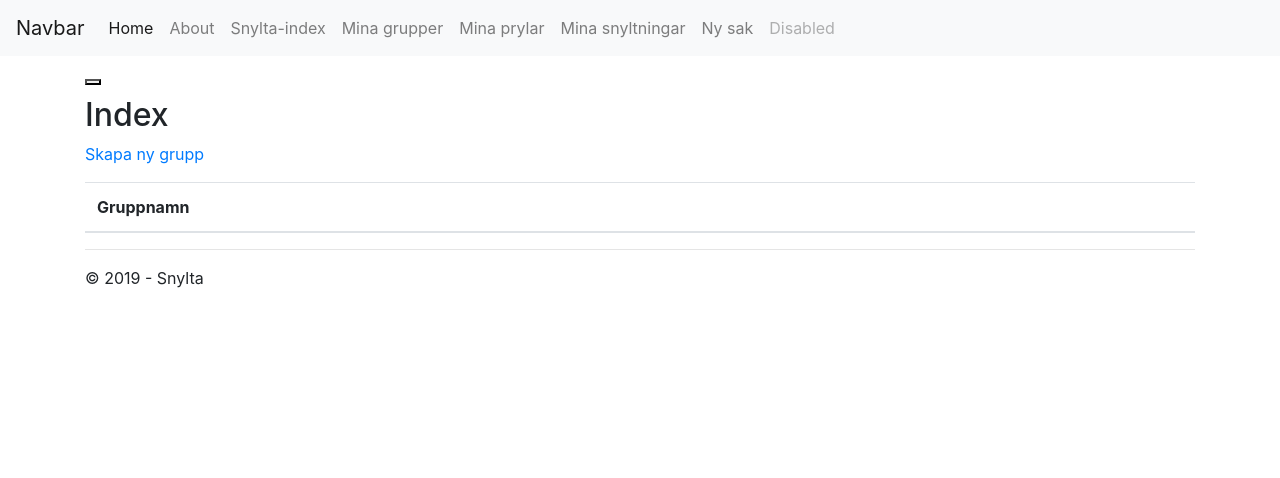
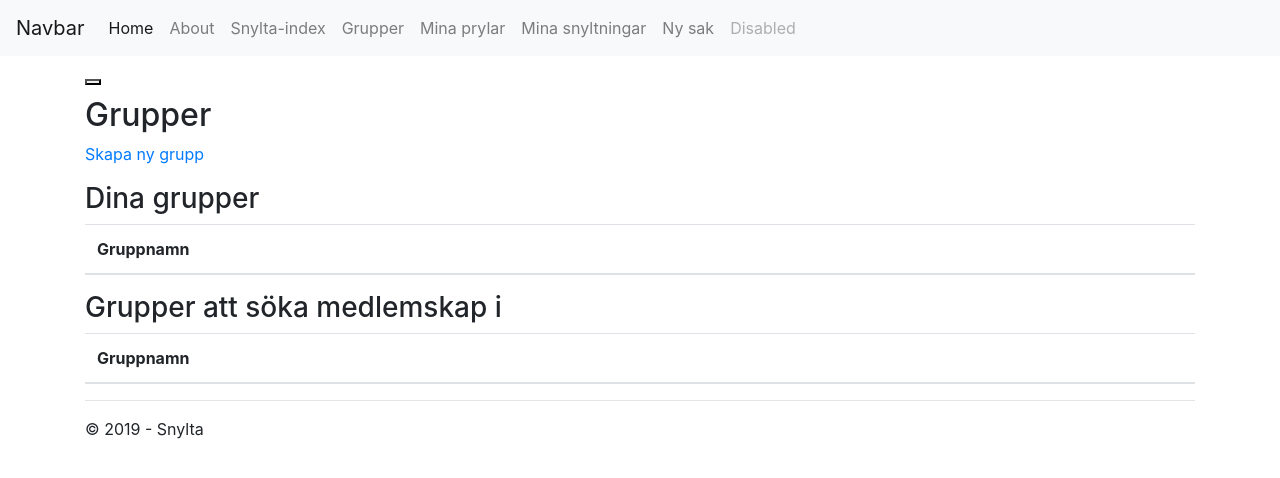
Before and after one commit to Karl-Graham/Snylta, an ASP.NET Core app: page /Groups in a window 1280 px wide. Shown: the top 478 px of the page. Run offline with ASP.NET Core 8, Linux system fonts and the light colour scheme; the visitor is signed in with stand-in values (Sample User, id 1); lists and menus that the app fills with data are empty; some libraries are stand-ins or nearby versions.

Commit message:
Gruppgrejer

```diff
--- a/Snylta/Controllers/GroupsController.cs
+++ b/Snylta/Controllers/GroupsController.cs
@@ -1,6 +1,7 @@
 using System;
 using System.Collections.Generic;
 using System.Linq;
+using System.Security.Claims;
 using System.Threading.Tasks;
 using Microsoft.AspNetCore.Mvc;
 using Microsoft.AspNetCore.Mvc.Rendering;
--- a/Snylta/Data/ApplicationDbContext.cs
+++ b/Snylta/Data/ApplicationDbContext.cs
@@ -23,7 +23,7 @@
             modelBuilder.Entity<GroupThings>()
                 .HasKey(groupThings => new { groupThings.GroupId, groupThings.ThingId });
 
-            modelBuilder.Entity<Users>()
+            modelBuilder.Entity<GroupUsers>()
                 .HasKey(groupUsers => new { groupUsers.GroupId, groupUsers.UserId });
 
             modelBuilder.Entity<UserRoles>()
--- a/Snylta/Models/Group.cs
+++ b/Snylta/Models/Group.cs
@@ -18,6 +18,6 @@
 
         public virtual ICollection<GroupThings>  GroupThings { get; set; }
 
-        public virtual ICollection<Users> GroupUsers { get; set; }
+        public virtual ICollection<GroupUsers> GroupUsers { get; set; }
     }
 }
--- a/Snylta/Models/GroupUsers.cs
+++ b/Snylta/Models/GroupUsers.cs
@@ -6,7 +6,7 @@
 
 namespace Snylta.Models
 {
-    public class Users
+    public class GroupUsers
     {
         public string GroupId { get; set; }
         public virtual Group Group { get; set; }
--- a/Snylta/Models/User.cs
+++ b/Snylta/Models/User.cs
@@ -10,7 +10,7 @@
     public class User : IdentityUser
     {
         public virtual ICollection<Thing> Things { get; set; }
-        public virtual ICollection<Users> GroupUsers { get; set; }
+        public virtual ICollection<GroupUsers> GroupUsers { get; set; }
         public virtual ICollection<Snyltning> Snyltningar { get; set; }
     }
 }
--- a/Snylta/Views/Groups/Index.cshtml
+++ b/Snylta/Views/Groups/Index.cshtml
@@ -4,11 +4,13 @@
     ViewData["Title"] = "Index";
 }
 
-<h2>Index</h2>
+<h2>Grupper</h2>
 
 <p>
     <a asp-action="Create">Skapa ny grupp</a>
 </p>
+<h3>Dina grupper</h3>
+
     <table class="table">
         <thead>
             <tr>
@@ -19,7 +21,9 @@
             </tr>
         </thead>
         <tbody>
-@foreach (var item in Model) {
+            @foreach (var item in Model.Where(x => x.GroupUsers.Any(y => y.UserId == User.Identity.ToString())))
+            {
+
                     <tr>
                         <td>
                             @Html.DisplayFor(modelItem => item.Name)
@@ -31,5 +35,32 @@
                         </td>
                     </tr>
             }
+
             </tbody>
     </table>
+
+<h3>Grupper att söka medlemskap i</h3>
+
+<table class="table">
+    <thead>
+        <tr>
+            <th>
+                @Html.DisplayNameFor(model => model.Name)
+            </th>
+            <th></th>
+        </tr>
+    </thead>
+    <tbody>
+        @foreach (var item in Model)
+        {
+            <tr>
+                <td>
+                    @Html.DisplayFor(modelItem => item.Name)
+                </td>
+                <td>
+                    <a asp-action="Join" asp-route-id="@item.Id">Sök medlemskap!</a>
+                </td>
+            </tr>
+        }
+    </tbody>
+</table>
--- a/Snylta/Views/Shared/_Layout.cshtml
+++ b/Snylta/Views/Shared/_Layout.cshtml
@@ -22,7 +22,7 @@
                 <a class="nav-item nav-link active" asp-controller="Home" asp-action="Index">Home <span class="sr-only">(current)</span></a>
                 <a class="nav-item nav-link" asp-controller="Home" asp-action="About">About</a>
                 <a class="nav-item nav-link" asp-controller="Things" asp-action="Index">Snylta-index</a>
-                <a class="nav-item nav-link" asp-controller="Groups" asp-action="Index">Mina grupper</a>
+                <a class="nav-item nav-link" asp-controller="Groups" asp-action="Index">Grupper</a>
                 <a class="nav-item nav-link" asp-controller="Things" asp-action="MyThings">Mina prylar</a>
                 <a class="nav-item nav-link" asp-controller="Things" asp-action="Snyltningar">Mina snyltningar</a>
                 <a class="nav-item nav-link" asp-controller="Things" asp-action="Create">Ny sak</a>
--- a/Snylta/Views/Shared/_LoginPartial.cshtml
+++ b/Snylta/Views/Shared/_LoginPartial.cshtml
@@ -7,8 +7,8 @@
 {
 
     <form class="form-inline" asp-area="Identity" asp-page="/Account/Logout" asp-route-returnUrl="@Url.Action("Index", "Home", new { area = "" })" method="post" id="logoutForm">
-        <a class="nav-item nav-link" asp-area="Identity" asp-page="/Account/Manage/Index" title="Manage">Hello @UserManager.GetUserName(User)!</a>
-        <button type="submit" style="display: inline-block" class="btn btn-link navbar-btn navbar-link">Logout</button>
+        <a class="nav-item nav-link" asp-area="Identity" asp-page="/Account/Manage/Index" title="Manage">Hej @UserManager.GetUserName(User)!</a>
+        <button type="submit" style="display: inline-block" class="btn btn-link navbar-btn navbar-link">Logga ut</button>
 
     </form>
 }
```
Lines whose indentation alone changed are shown as unchanged.
